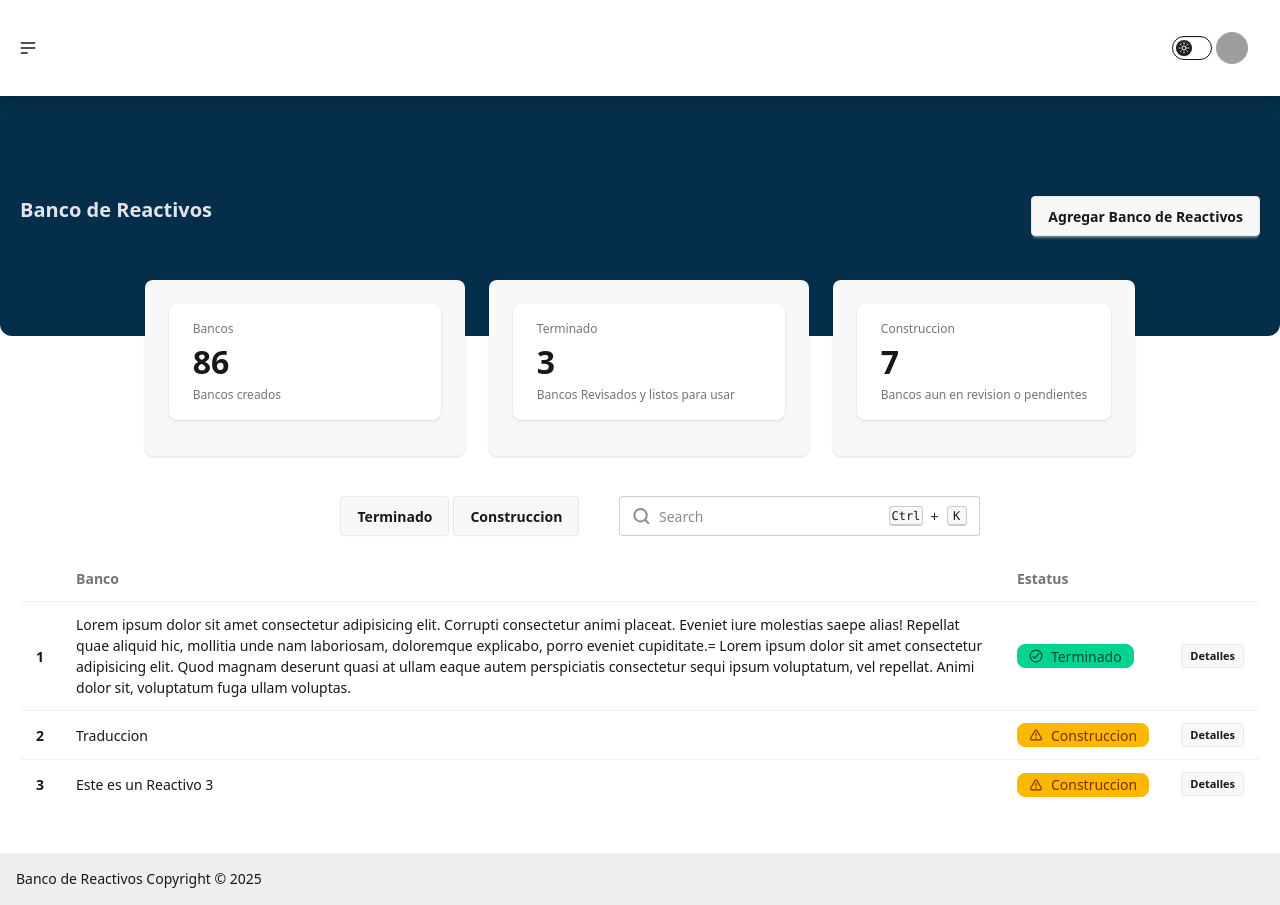
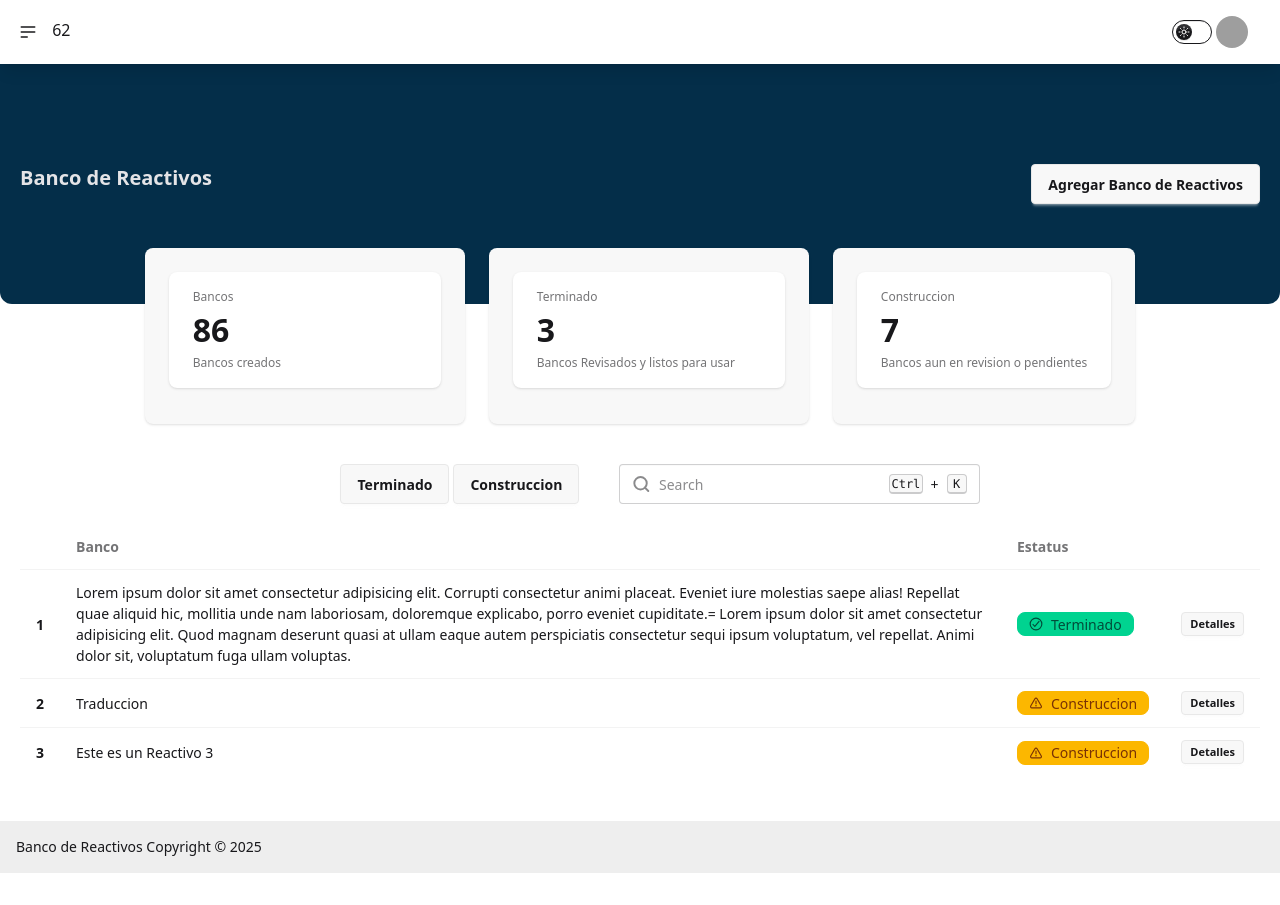
Before and after one commit to CarlosAdrian36/BancoReactivosV2, a Vue app: page /Administrador in a window 1280 px wide. After the commit the page ends 873 px from the top, so only its background shows below. Built offline with nearby package versions, Linux system fonts and the light colour scheme; grey boxes are pictures that could not be loaded; what @tanstack/vue-query would draw is missing.

Commit message:
punto de partida

```diff
--- a/src/modules/Bancos/layout/BancoLayout.vue
+++ b/src/modules/Bancos/layout/BancoLayout.vue
@@ -8,7 +8,7 @@ import TopMenu from '@/modules/common/components/TopMenu.vue';
     <div class="fixed top-0 left-0 w-full z-50">
       <TopMenu />
     </div>
-    <main class="flex-grow pt-24 pb-6">
+    <main class="flex-grow pt-16 pb-6">
       <router-view />
     </main>
     <footer>
--- a/src/modules/common/components/TopMenu.vue
+++ b/src/modules/common/components/TopMenu.vue
@@ -1,5 +1,5 @@
 <template>
-  <div class="navbar bg-base-100 shadow-lg fixed top-0 left-0 w-full z-50">
+  <div class="navbar bg-base-100 shadow-lg fixed top-0 left-0 w-full z-50 max-h-[62px]">
     <div class="navbar-start">
       <div class="dropdown">
         <div tabindex="0" role="button" class="btn btn-ghost btn-circle">
@@ -18,6 +18,7 @@
             />
           </svg>
         </div>
+        62
         <ul
           tabindex="0"
           class="menu menu-sm dropdown-content bg-base-100 rounded-box z-1 mt-3 w-52 p-2 shadow"
```
